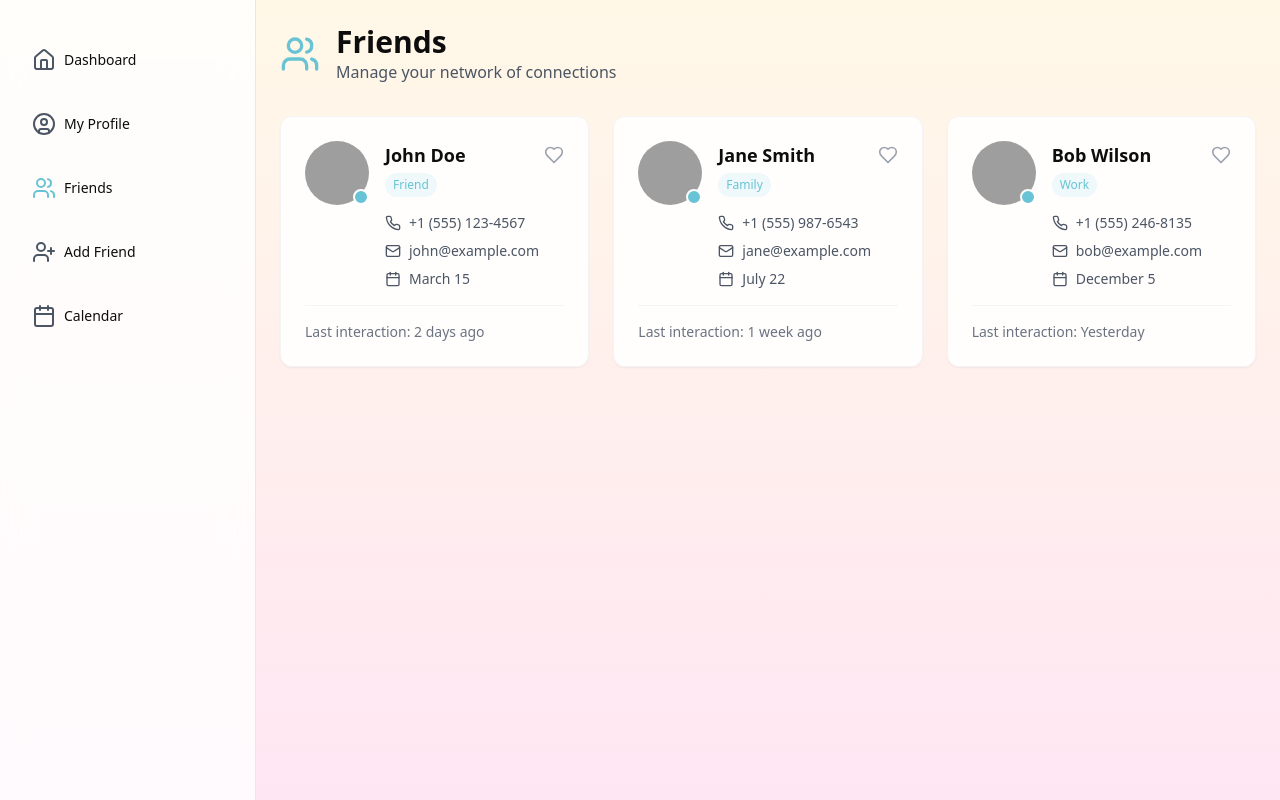
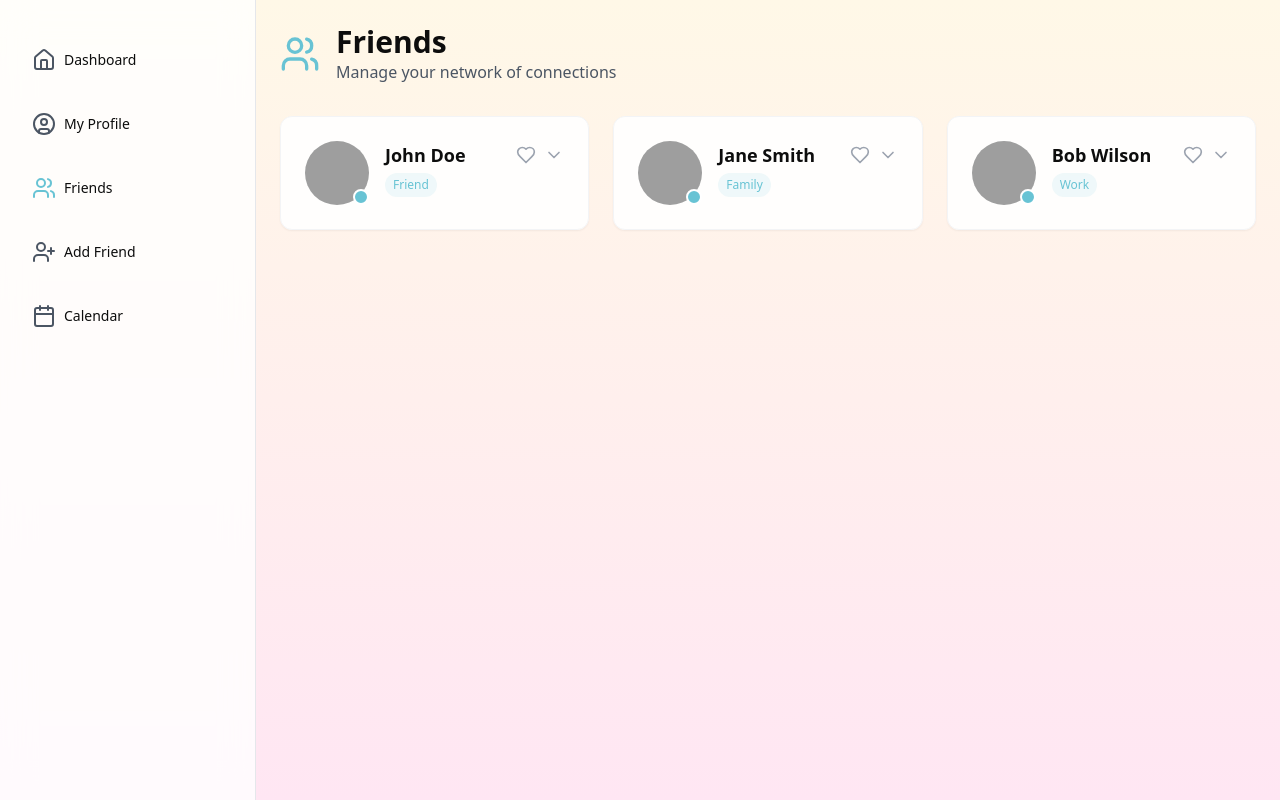
Before and after one commit to MasterHurrikane/friendly-connectivity, a React (Vite) app: page /contacts in a window 1280 px wide. Built offline with nearby package versions, Linux system fonts and the light colour scheme; grey boxes are pictures that could not be loaded.

Commit message:
Implement friend card detail reveal
Add functionality to display detailed information for a friend when their card is clicked on the Friends page. This enhancement allows users to drill down into the specific details entered about each friend.
[skip gpt_engineer]

```diff
--- a/src/components/ContactCard.tsx
+++ b/src/components/ContactCard.tsx
@@ -1,5 +1,6 @@
 import { motion } from "framer-motion";
-import { Heart, Phone, Mail, Calendar, MapPin, Clock, Users } from "lucide-react";
+import { Heart, Phone, Mail, Calendar, MapPin, Clock, Users, ChevronDown, ChevronUp } from "lucide-react";
+import { useState } from "react";
 
 interface ContactCardProps {
   contact: {
@@ -22,6 +23,8 @@ interface ContactCardProps {
 }
 
 const ContactCard = ({ contact }: ContactCardProps) => {
+  const [isExpanded, setIsExpanded] = useState(false);
+
   const calculateFriendshipDuration = (metDate: string) => {
     if (!metDate) return "";
     const start = new Date(metDate);
@@ -35,7 +38,8 @@ const ContactCard = ({ contact }: ContactCardProps) => {
     <motion.div
       initial={{ opacity: 0, y: 20 }}
       animate={{ opacity: 1, y: 0 }}
-      className="bg-white/90 backdrop-blur-sm rounded-xl p-6 shadow-sm border border-gray-100 hover:shadow-md transition-all duration-300"
+      className="bg-white/90 backdrop-blur-sm rounded-xl p-6 shadow-sm border border-gray-100 hover:shadow-md transition-all duration-300 cursor-pointer"
+      onClick={() => setIsExpanded(!isExpanded)}
     >
       <div className="flex items-start space-x-4">
         <div className="relative">
@@ -54,9 +58,22 @@ const ContactCard = ({ contact }: ContactCardProps) => {
                 <p className="text-sm text-gray-500">"{contact.nickname}"</p>
               )}
             </div>
-            <button className="text-gray-400 hover:text-secondary transition-colors">
+            <div className="flex items-center gap-2">
+              <button
+                className="text-gray-400 hover:text-secondary transition-colors"
+                onClick={(e) => {
+                  e.stopPropagation();
+                  // Handle favorite action
+                }}
+              >
                 <Heart className="w-5 h-5" />
               </button>
+              {isExpanded ? (
+                <ChevronUp className="w-5 h-5 text-gray-400" />
+              ) : (
+                <ChevronDown className="w-5 h-5 text-gray-400" />
+              )}
+            </div>
           </div>
           <span className="inline-block px-2 py-1 bg-primary/10 text-primary text-xs rounded-full mt-1">
             {contact.category}
@@ -66,6 +83,15 @@ const ContactCard = ({ contact }: ContactCardProps) => {
               {calculateFriendshipDuration(contact.metDate)}
             </p>
           )}
+        </div>
+      </div>
+
+      <motion.div
+        initial={false}
+        animate={{ height: isExpanded ? "auto" : 0, opacity: isExpanded ? 1 : 0 }}
+        transition={{ duration: 0.3 }}
+        className="overflow-hidden"
+      >
         <div className="mt-4 space-y-2 text-sm text-gray-600">
           <div className="flex items-center space-x-2">
             <Phone className="w-4 h-4" />
@@ -87,6 +113,7 @@ const ContactCard = ({ contact }: ContactCardProps) => {
             </div>
           )}
         </div>
+
         {(contact.spouse || contact.children) && (
           <div className="mt-4 pt-4 border-t border-gray-100">
             <div className="space-y-1">
@@ -103,14 +130,14 @@ const ContactCard = ({ contact }: ContactCardProps) => {
             </div>
           </div>
         )}
-        </div>
-      </div>
+
         <div className="mt-4 pt-4 border-t border-gray-100">
           <p className="text-sm text-gray-500">
             Last interaction: {contact.lastInteraction}
           </p>
         </div>
       </motion.div>
+    </motion.div>
   );
 };
 
```
Lines whose indentation alone changed are shown as unchanged.
